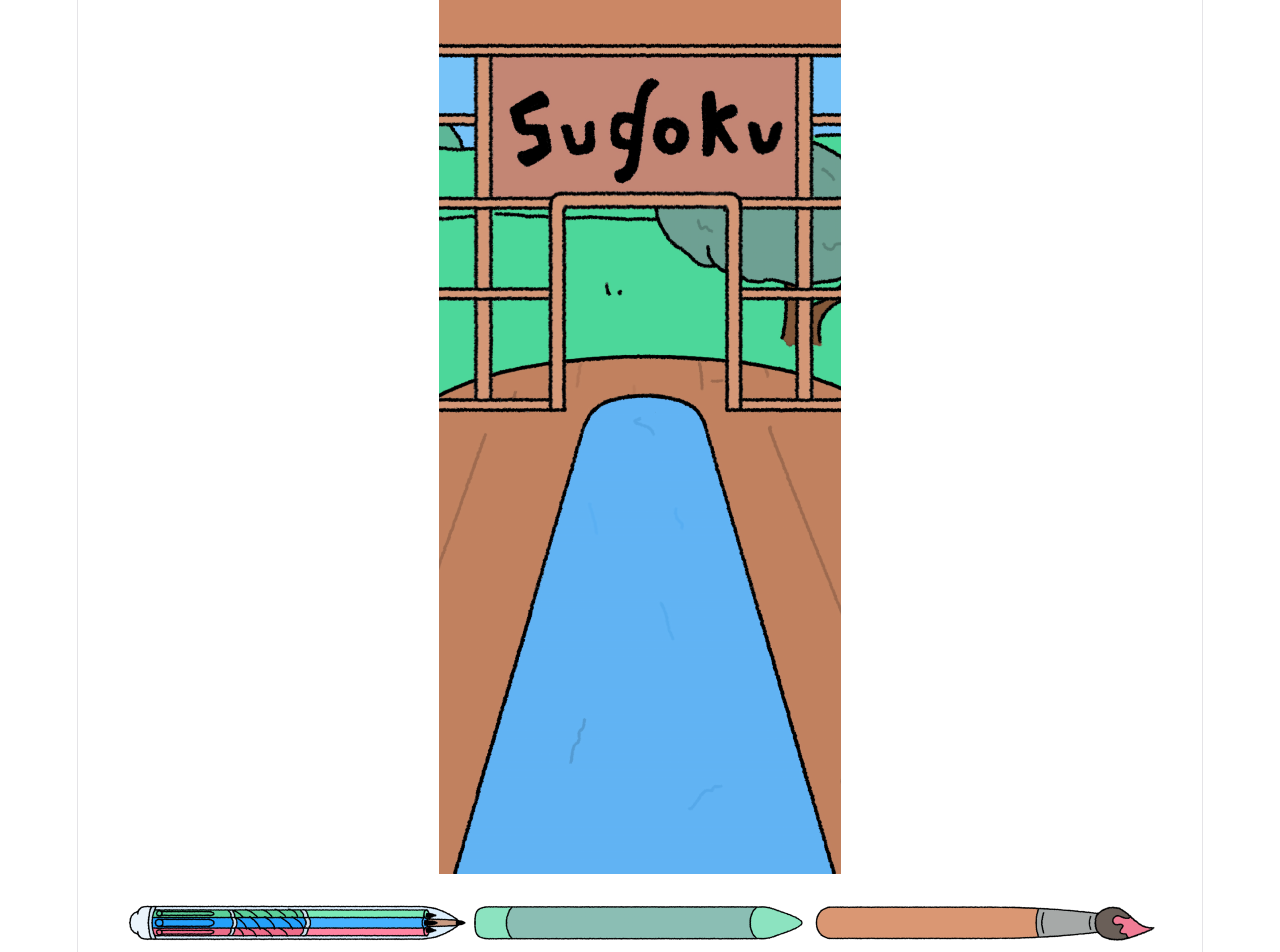
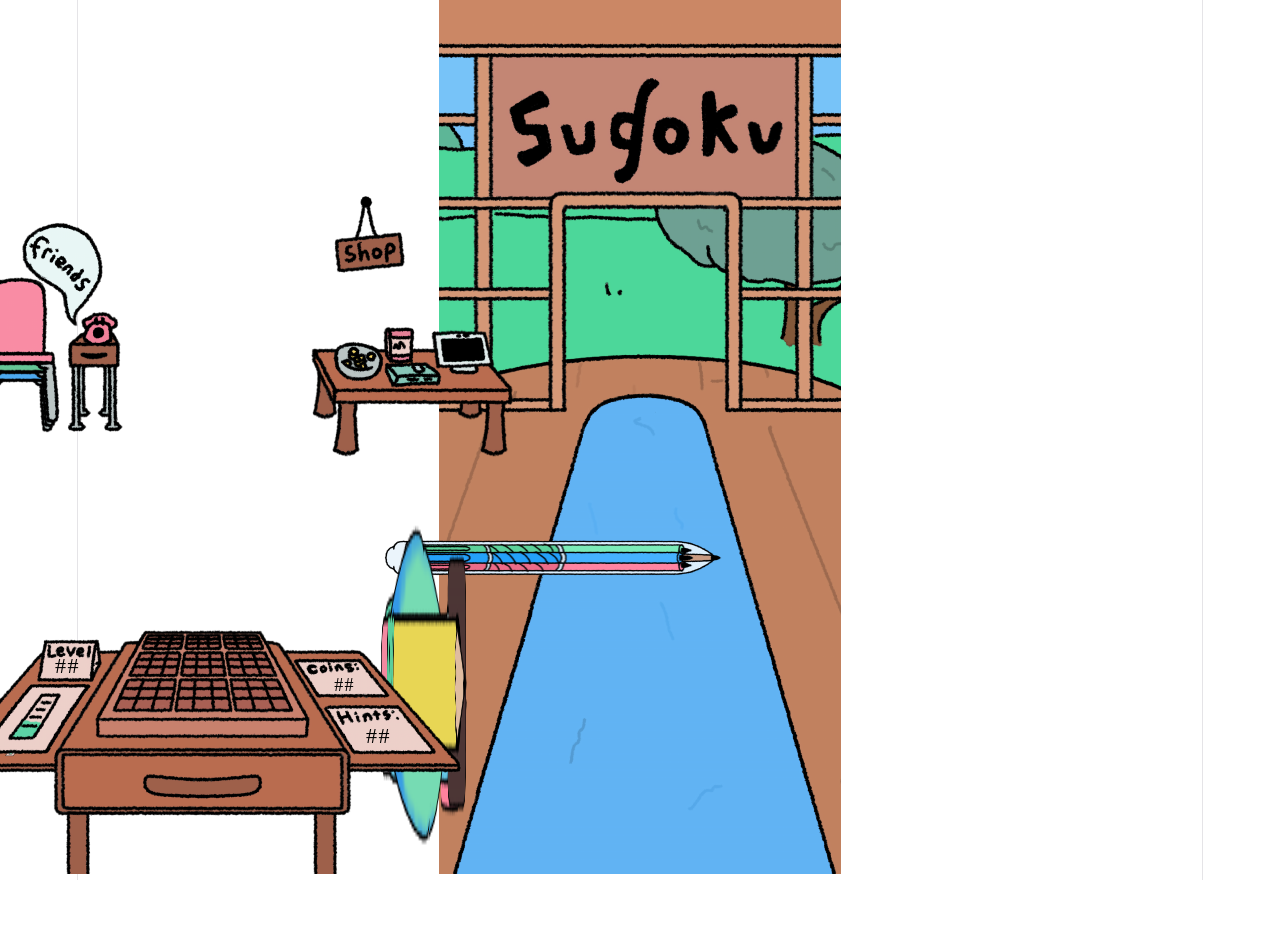
Before and after one commit to AliDAndrea/sugokuSudoku, a React (Vite) app in the folder Sugoku-Sudoku/: page / in a window 1280 px wide. Shown: the top 952 px of the page. After the commit the page ends 880 px from the top, so only its background shows below. Built offline with nearby package versions, Linux system fonts and the light colour scheme.

Commit message:
cssWORKS:D

```diff
--- a/Sugoku-Sudoku/src/App.jsx
+++ b/Sugoku-Sudoku/src/App.jsx
@@ -15,101 +15,249 @@ export default function Homebase() {
         className="w-full h-full absolute left-0 top-0 max-w-none"
         alt="bgDeco"
       />
-      <div className="w-[92px] h-[352px] absolute left-[380px] top-[515px]">
+      <div style={{
+        width: "92px",
+        height: "352px",
+        position: "absolute",
+        left: "380px",
+        top: "515px"
+      }}>
         <img
           src={images.MultiPen}
-          className="w-[87px] h-[343px] absolute -left-0 top-[5px] max-w-none"
+          style={{
+            position: "absolute",
+            display: "flex",
+            justifyContent: "center", // Horizontally centers
+            alignItems: "center",
+            left: 0,
+            top: 0,
+            width: 343,
+            height: 87,
+
+          }}
           alt="multi_pen"
         />
         <img
           src={images.CrayonPen}
-          className="w-[87px] h-[343px] absolute -left-0 top-[5px] max-w-none"
+          style={{
+            position: "absolute",
+            left: 0,
+            top: 0,
+            width: 87,
+            height: 343,
+          }}
           alt="crayon_pen"
         />
         <img
           src={images.BrushPen}
-          className="w-[87px] h-[343px] absolute -left-0 top-[5px] max-w-none"
+          style={{
+            position: "absolute",
+            left: 0,
+            top: 0,
+            width: 87,
+            height: 343,
+          }}
           alt="brush_pen"
         />
         <img
           src={images.MarkerPen}
-          className="w-[87px] h-[343px] absolute -left-[9px] top-0 max-w-none"
+          style={{
+            position: "absolute",
+            left: 0,
+            top: 0,
+            width: 87,
+            height: 343,
+          }}
           alt="marker_pen"
         />
         <img
           src={images.PenPen}
-          className="w-[87px] h-[343px] absolute left-0 top-0 max-w-none"
+          style={{
+            position: "absolute",
+            left: 0,
+            top: 0,
+            width: 87,
+            height: 343,
+          }}
           alt="pen_pen"
         />
         <img
           src={images.InkPen}
-          className="w-[87px] h-[343px] absolute -left-[3px] top-[5px] max-w-none"
+          style={{
+            position: "absolute",
+            left: 0,
+            top: 0,
+            width: 87,
+            height: 343,
+          }}
           alt="ink_pen"
         />
         <img
           src={images.CheapPen}
-          className="w-[87px] h-[343px] absolute -left-0 top-[5px] max-w-none"
+          style={{
+            position: "absolute",
+            left: 0,
+            top: 0,
+            width: 87,
+            height: 343,
+          }}
           alt="cheap_pen"
         />
         <img
           src={images.QuillPen}
-          className="w-[87px] h-[344px] absolute -left-0 top-[5px] max-w-none"
+          style={{
+            position: "absolute",
+            left: 0,
+            top: 0,
+            width: 87,
+            height: 344,
+          }}
           alt="quill_pen"
         />
         <img
           src={images.MechPen}
-          className="w-[87px] h-[343px] absolute -left-0 top-[5px] max-w-none"
+          style={{
+            position: "absolute",
+            left: 0,
+            top: 0,
+            width: 87,
+            height: 343,
+          }}
           alt="mech_pen"
         />
         <img
           src={images.YatatePen}
-          className="w-[87px] h-[343px] absolute -left-0 top-[5px] max-w-none"
+          style={{
+            position: "absolute",
+            left: 0,
+            top: 0,
+            width: 87,
+            height: 343,
+          }}
           alt="yatate_pen"
         />
         <img
           src={images.StylusPen}
-          className="w-[87px] h-[343px] absolute -left-0 top-[5px] max-w-none"
+          style={{
+            position: "absolute",
+            left: 0,
+            top: 0,
+            width: 87,
+            height: 343,
+          }}
           alt="stylus_pen"
         />
         <img
           src={images.PencilPen}
-          className="w-[87px] h-[343px] absolute -left-0 top-[5px] max-w-none"
+          style={{
+            position: "absolute",
+            left: 0,
+            top: 0,
+            width: 87,
+            height: 343,
+          }}
           alt="pencil_pen"
         />
       </div>
-      <div className="w-[50px] h-[51px] absolute left-[343px] top-2"></div>
+      <div style={{
+        position: "absolute",
+        left: 343,
+        top: 2,
+        width: 50,
+        height: 51,
+      }}></div>
       <img
         src={images.Puzzledesk}
-        className="w-[539px] h-[252px] absolute -left-[65px] top-[622px] max-w-none"
+        style={{
+          position: "absolute",
+          left: -65,
+          top: 622,
+          width: 539,
+          height: 252,
+        }}
         alt="PuzzleDesk"
       />
       <img
         src={images.Levelprogressbar}
-        className="w-[133px] h-[97px] absolute -left-[35px] top-[676px] max-w-none"
+        style={{
+          position: "absolute",
+          left: -35,
+          top: 676,
+          width: 133,
+          height: 97,
+        }}
         alt="LevelProgressBar"
       />
       <img
         src={images.Shopdesk}
-        className="w-[228px] h-[155px] absolute left-[300px] top-[310px] max-w-none"
+        style={{
+          position: "absolute",
+          left: 300,
+          top: 310,
+          width: 228,
+          height: 155,
+        }}
         alt="ShopDesk"
       />
       <img
         src={images.Shopsign}
-        className="w-[81px] h-[83px] absolute left-[329px] top-[193px] max-w-none"
+        style={{
+          position: "absolute",
+          left: 329,
+          top: 193,
+          width: 81,
+          height: 83,
+        }}
         alt="ShopSign"
       />
       <img
         src={images.Friends}
-        className="w-[173px] h-[234px] absolute -left-[35px] top-[210px] max-w-none"
+        style={{
+          position: "absolute",
+          left: -35,
+          top: 210,
+          width: 173,
+          height: 234,
+        }}
         alt="Friends"
       />
-      <p className="text-[#000] font-piedra text-[22px] w-[31px] h-[29px] absolute left-[363px] top-[723px] tracking-[0.07em]">
+      <p style={{
+        color: "#000",
+        fontFamily: "Piedra",
+        fontSize: "22px",
+        width: 31,
+        height: 29,
+        position: "absolute",
+        left: 363,
+        top: 723,
+        letterSpacing: "0.07em"
+      }}>
         ##
       </p>
-      <p className="text-[#000] font-piedra text-[22px] w-[31px] h-[29px] absolute left-[52px] top-[653px] tracking-[0.07em]">
+      <p style={{
+        color: "#000",
+        fontFamily: "Piedra",
+        fontSize: "22px",
+        width: 31,
+        height: 29,
+        position: "absolute",
+        left: 52,
+        top: 653,
+        letterSpacing: "0.07em"
+      }}>
         ##
       </p>
-      <p className="text-[#000] font-piedra text-xl w-[31px] h-[26px] absolute left-[329px] top-[672px] tracking-[0.07em]">
+      <p style={{
+        color: "#000",
+        fontFamily: "Piedra",
+        fontSize: "xl",
+        width: 31,
+        height: 26,
+        position: "absolute",
+        left: 329,
+        top: 672,
+        letterSpacing: "0.07em"
+      }}>
         ##
       </p>
     </div>
```
